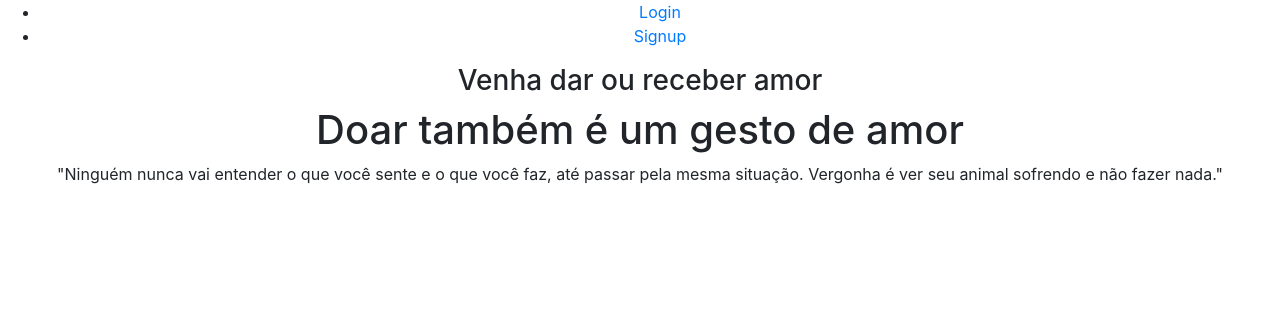
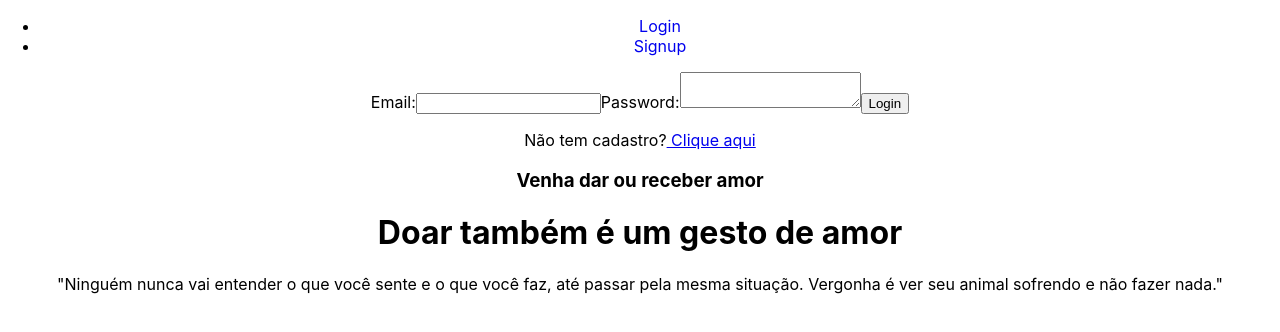
Before and after one commit to Elaisol/de-amor-client, a React (Create React App) app: page /login in a window 1280 px wide. Shown: the top 332 px of the page. Built offline with nearby package versions, Linux system fonts and the light colour scheme; no server answers.

Commit message:
routes ok

```diff
--- a/public/index.html
+++ b/public/index.html
@@ -20,9 +20,6 @@
       Learn how to configure a non-root public URL by running `npm run build`.
     -->
     <title>Doe Amor</title>
-    <link href="//maxcdn.bootstrapcdn.com/bootstrap/4.1.1/css/bootstrap.min.css" rel="stylesheet" id="bootstrap-css">
-    <script src="//maxcdn.bootstrapcdn.com/bootstrap/4.1.1/js/bootstrap.min.js"></script>
-    <script src="//cdnjs.cloudflare.com/ajax/libs/jquery/3.2.1/jquery.min.js"></script>
   </head>
   <body>
     <noscript>
--- a/src/App.js
+++ b/src/App.js
@@ -79,7 +79,7 @@ class App extends Component {
             />
             <Route
               exact
-              path="/"
+              path="/login"
               render={() => <Login getUser={this.getTheUser} />}
             />
             <ProtectedRoute
--- a/src/components/auth/Login.js
+++ b/src/components/auth/Login.js
@@ -13,6 +13,7 @@ class Login extends Component {
     event.preventDefault();
     const username = this.state.username;
     const password = this.state.password;
+
     this.service.login(username, password)
     .then( response => {
         this.setState({ username: "", password: "" });
@@ -39,7 +40,7 @@ class Login extends Component {
           <input type="submit" value="Login" />
         </form>
         <p>Não tem cadastro?
-            <Link to={"/auth/signup"}> Clique aqui </Link>
+            <Link to={'/signup'}> Clique aqui </Link>
         </p>
       </div>
     )
--- a/src/components/auth/Signup.js
+++ b/src/components/auth/Signup.js
@@ -3,7 +3,7 @@ import AuthService from "./auth-service";
 import { Link } from "react-router-dom";
 
 class Signup extends Component {
-  constructor(props) {
+  constructor(props){
     super(props);
     this.state = {username: "", password: "" };
     this.service = new AuthService();
@@ -57,7 +57,7 @@ class Signup extends Component {
 
         <p>
           Já é cadastrado?
-          <Link to={"/"}> Faça seu login</Link>
+          <Link to={'/login'}> Faça seu login</Link>
         </p>
       </div>
     );
--- a/src/components/auth/auth-service.js
+++ b/src/components/auth/auth-service.js
@@ -17,17 +17,18 @@ class AuthService {
 
   loggedin = () => {
     return this.service.get('/loggedin')
-    .then(response => response.data)
+    .then(response => {
+      console.log(response.data === '')
+      return response.data})
   }
 
   login = (username, password) => {
-    console.log(username, password)
     return this.service.post('/login', {username, password})
     .then(response => response.data)
   }
 
   logout = () => {
-    return this.service.post('/logout', {})
+    return this.service.get('/logout', {})
     .then(response => response.data)
   }
 
```
Also changed, not shown: src/components/navbar/Navbar.css (added).
